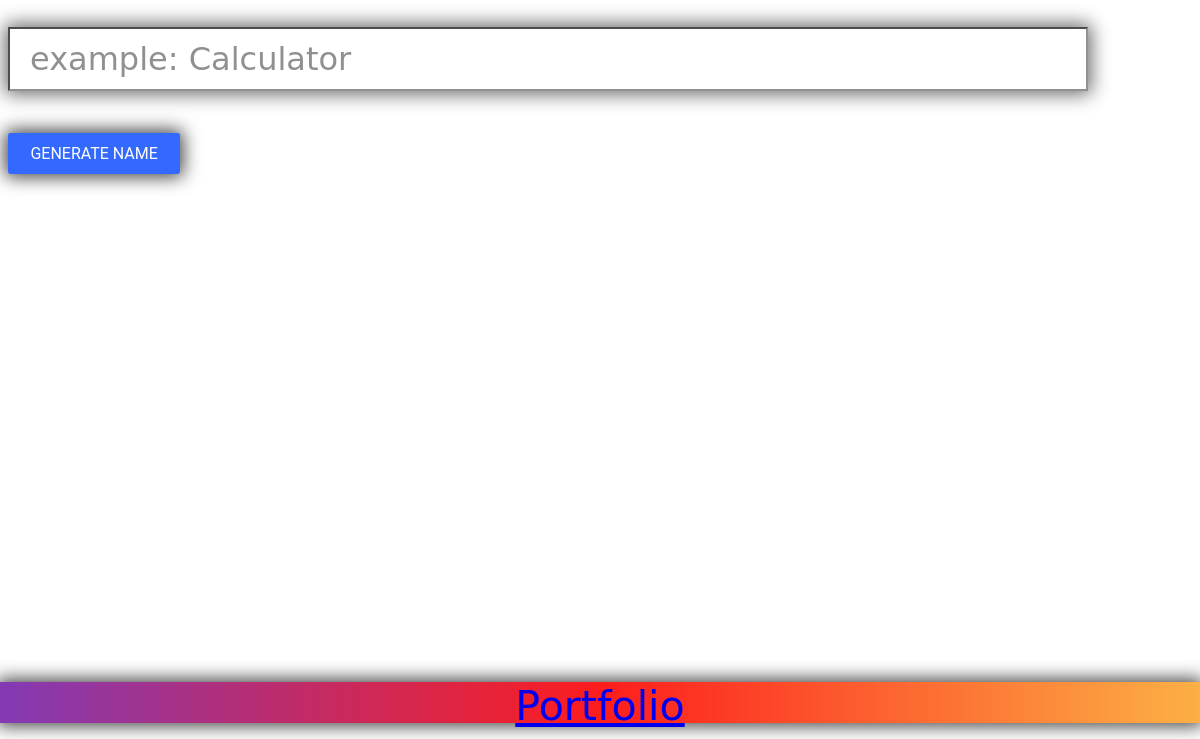
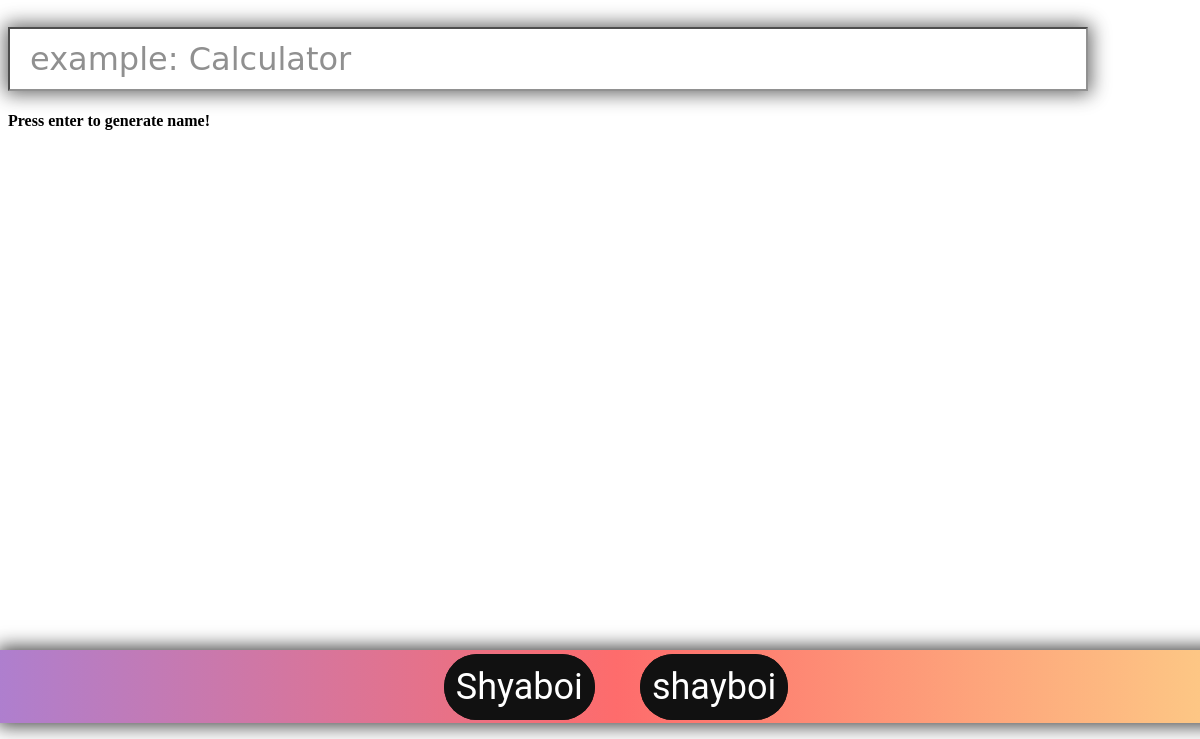
Before and after one commit to shyaboi/tubularreponamegeneratorsoldierelectron, an Electron app: page index.html in a window 1200 px wide. Shown: the part 61-800 px from the top of the page. Drawn offline with nearby package versions, Linux system fonts and the light colour scheme; a web font is replaced by a local one.

Commit message:
git commit -m

```diff
--- a/index.html
+++ b/index.html
@@ -18,11 +18,16 @@
     <div id="inputDiv">
         <input type="input" id="nameGen" placeholder="example: Calculator">
     </div>
-    <br>
+    <br><br><br><br>
+    <div><h4>Press enter to generate name!</h4></div>
     <div id="genButton">
-        <div class="button6">Generate Name</div>
+        <div></div>
         <div class="footer">
-            <a href="http://ianss.dev">Portfolio</a>
+            <audio id="myAudio">
+                <source src="shyaboi.mp3" type="audio/mp3">
+                </audio>
+            <button onclick="playAudio()" type="button" id="shyaButt">Shyaboi</button>
+            <div onclick="refresh()" id="refresh">shayboi</div>
         </div>
     </div>
 </body>
--- a/index.js
+++ b/index.js
@@ -59,6 +59,14 @@ repoNameSuffixArr = [
 
 ];
 
+function refresh() {
+  contents.reload()
+}
+var x = document.getElementById("myAudio");
+
+function playAudio() {
+  x.play();
+}
 // console.log(pword);
 var namer = function(pword) {
   prefix =
@@ -110,4 +118,4 @@ console.log(cop)
 //   // copyText.setSelectionRange(0, 99999)
 //   document.execCommand("copy");
 //   alert("Copied the text: " + copyText.value);
-}
+};
--- a/package.json
+++ b/package.json
@@ -22,5 +22,8 @@
     "electron": "^8.2.3",
     "electron-packager": "^14.2.1",
     "electron-winstaller": "^4.0.0"
+  },
+  "dependencies": {
+    "electron-reload": "^1.5.0"
   }
 }
--- a/style.css
+++ b/style.css
@@ -103,17 +103,183 @@ input {
 }
 
 .footer {
+    padding: 2vh;
     font-size: calc(5.1vh + .05vh);
     height: calc(5.1vh + .05vh);
     position: fixed;
     left: 0;
     bottom: 2vh;
     width: 100%;
-    background: rgb(131, 58, 180);
-    background: linear-gradient(90deg, rgba(131, 58, 180, 1) 0%, rgba(253, 29, 29, 1) 50%, rgba(252, 176, 69, 1) 100%);
+    background: rgb(131, 58, 180, .656);
+    background: linear-gradient(90deg, rgba(131, 58, 180, .65) 0%, rgba(253, 29, 29, .65) 50%, rgba(252, 176, 69, .65) 100%);
     color: white;
     text-align: center;
     -webkit-box-shadow: 0 0 18px 3px rgba(0, 0, 0, 0.75);
     -moz-box-shadow: 0 0 18px 3px rgba(0, 0, 0, 0.75);
     box-shadow: 0 0 18px 3px rgba(0, 0, 0, 0.75);
 }
+
+#shyaButt{
+    bottom: 3.5vh;
+    position: fixed;
+    margin: 2vh;
+    padding: 1.5vh;
+    display:inline-block;
+    float: none;
+    font-family: "Roboto", sans-serif;
+    font-size: calc(4vh + 0.5vmin);
+    border: none;
+    outline: none;
+    color: #fff;
+    background: #111;
+    cursor: pointer;
+    position: relative;
+    z-index: 0;
+    border-radius: 55px;
+  }
+  #shyaButt:before {
+    content: "";
+    background: linear-gradient(
+      45deg,
+      #ff0000,
+      #ff7300,
+      #fffb00,
+      #48ff00,
+      #00ffd5,
+      #002bff,
+      #7a00ff,
+      #ff00c8,
+      #ff0000
+    );
+    position: absolute;
+    top: -2px;
+    left: -2px;
+    background-size: 400%;
+    z-index: -1;
+    filter: blur(5px);
+    width: calc(100% + 4px);
+    height: calc(100% + 4px);
+    animation: glowing 20s linear infinite;
+    opacity: 0;
+    transition: opacity 0.3s ease-in-out;
+    border-radius: 55px;
+  }
+
+  #shyaButt:active {
+    color: #000;
+  }
+
+  #shyaButt:active:after {
+    background: transparent;
+  }
+
+  #shyaButt:hover:before {
+    opacity: 1;
+  }
+
+  #shyaButt:after {
+    z-index: -1;
+    content: "";
+    position: absolute;
+    width: 100%;
+    height: 100%;
+    background: #111;
+    left: 0;
+    top: 0;
+    border-radius: 55px;
+  }
+
+  @keyframes glowing {
+    0% {
+      background-position: 0 0;
+    }
+    50% {
+      background-position: 400% 0;
+    }
+    100% {
+      background-position: 0;
+    }
+}
+
+
+#refresh{
+    bottom: 3.5vh;
+    position: fixed;
+    margin: 2vh;
+    padding: 1.5vh;
+    display:inline-block;
+    float: none;
+    font-family: "Roboto", sans-serif;
+    font-size: calc(4vh + 0.5vmin);
+    border: none;
+    outline: none;
+    color: #fff;
+    background: #111;
+    cursor: pointer;
+    position: relative;
+    z-index: 0;
+    border-radius: 55px;
+  }
+  #refresh:before {
+    content: "";
+    background: linear-gradient(
+      45deg,
+      #ff0000,
+      #ff7300,
+      #fffb00,
+      #48ff00,
+      #00ffd5,
+      #002bff,
+      #7a00ff,
+      #ff00c8,
+      #ff0000
+    );
+    position: absolute;
+    top: -2px;
+    left: -2px;
+    background-size: 400%;
+    z-index: -1;
+    filter: blur(5px);
+    width: calc(100% + 4px);
+    height: calc(100% + 4px);
+    animation: glowing 20s linear infinite;
+    opacity: 0;
+    transition: opacity 0.3s ease-in-out;
+    border-radius: 55px;
+  }
+
+  #refresh:active {
+    color: #000;
+  }
+
+  #refresh:active:after {
+    background: transparent;
+  }
+
+  #refresh:hover:before {
+    opacity: 1;
+  }
+
+  #refresh:after {
+    z-index: -1;
+    content: "";
+    position: absolute;
+    width: 100%;
+    height: 100%;
+    background: #111;
+    left: 0;
+    top: 0;
+    border-radius: 55px;
+  }
+
+  @keyframes glowing {
+    0% {
+      background-position: 0 0;
+    }
+    50% {
+      background-position: 400% 0;
+    }
+    100% {
+      background-position: 0;
+    }
+}
```
Also changed, not shown: main.js (+21 -15 lines), sinbad.png (added), 2 other files.
